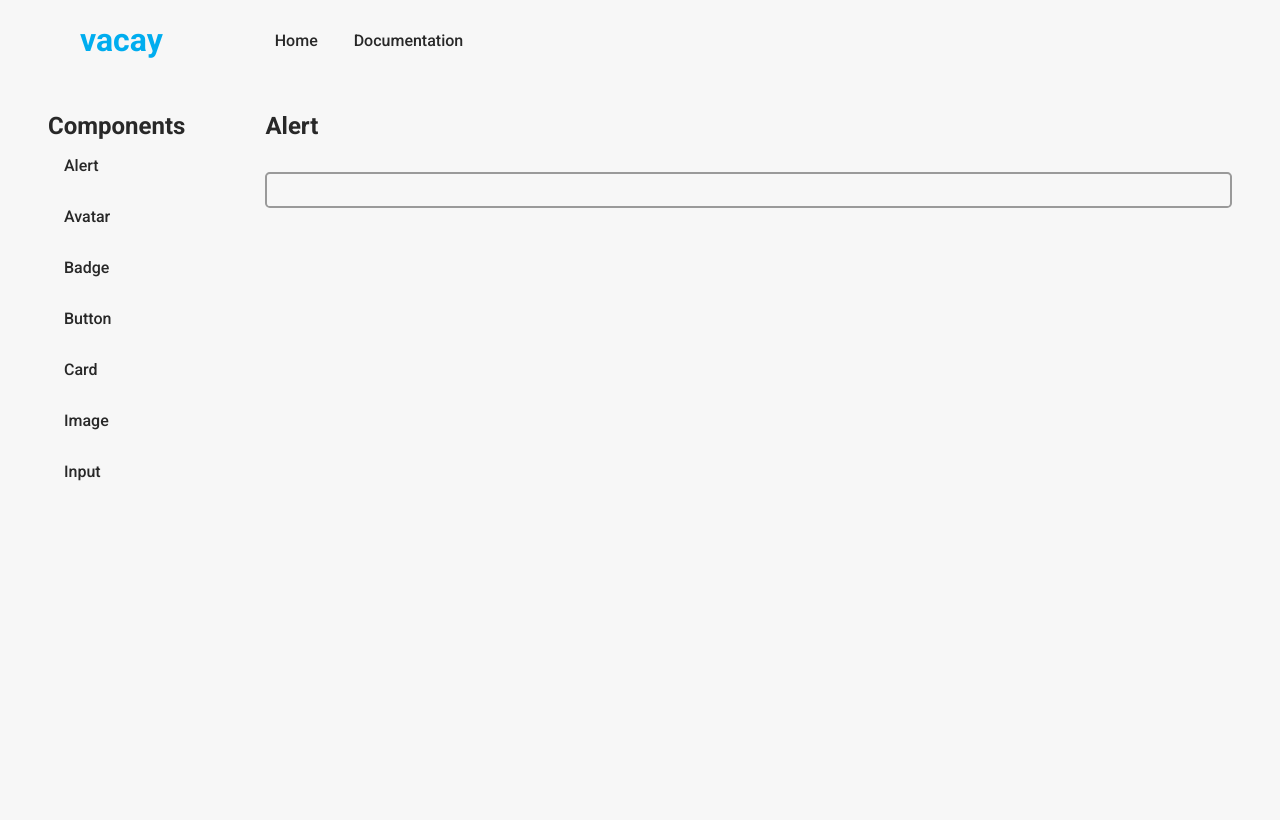
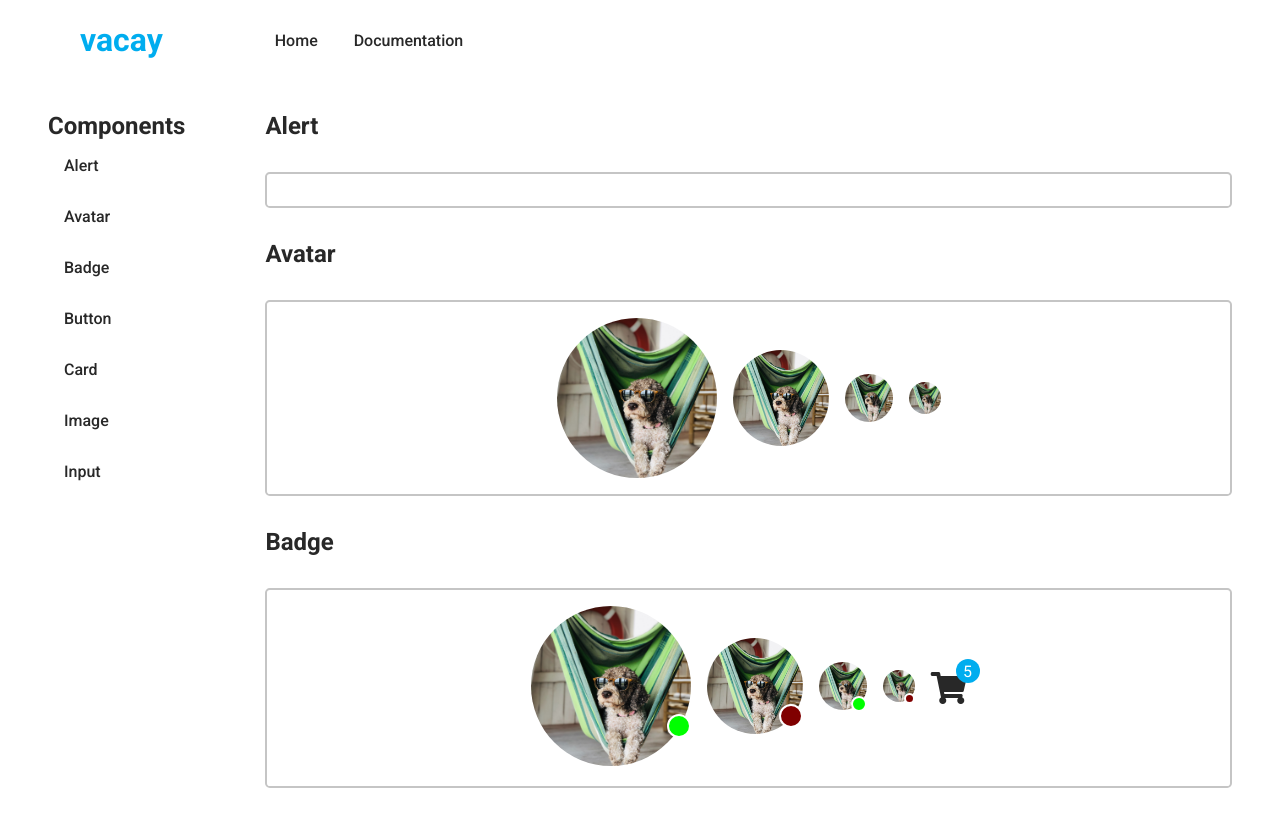
Before and after one commit to anik31/vacay-ui, a plain HTML site: page docs.html in a window 1280 px wide. Drawn offline with Linux system fonts and the light colour scheme.

Commit message:
style: add avatar & badge components

```diff
--- /dev/null
+++ b/components/avatar.css
@@ -0,0 +1,23 @@
+.avatar{
+    border-radius: 50%;
+}
+
+.avatar-lg{
+    width: 10rem;
+    height: 10rem;
+}
+
+.avatar-md{
+    width: 6rem;
+    height: 6rem;
+}
+
+.avatar-sm{
+    width: 3rem;
+    height: 3rem;
+}
+
+.avatar-xs{
+    width: 2rem;
+    height: 2rem;
+}
--- /dev/null
+++ b/components/badge.css
@@ -0,0 +1,60 @@
+.badge{
+    border-radius: 50%;
+    width: 1.5rem;
+    height: 1.5rem;
+    position: absolute;
+}
+
+.badge-wrapper{
+    position: relative;
+    width: fit-content;
+}
+
+.badge-status{
+    bottom: 0;
+    right: 0;
+    border: 2px solid var(--white-color);
+}
+
+.badge-number{
+    top: -0.8rem;
+    right: -0.8rem;
+    background-color: var(--primary-color);
+    color: var(--white-color) ;
+    display: flex;
+    align-items: center;
+    justify-content: center;
+}
+
+.badge-wrapper .avatar-lg ~ .badge-status{
+    margin-bottom: 2rem;
+}
+
+.badge-wrapper .avatar-md ~ .badge-status{
+    margin-bottom: 0.6rem;
+}
+
+.badge-wrapper .avatar-sm ~ .badge{
+    width: 1rem;
+    height: 1rem;
+}
+
+.badge-wrapper .avatar-sm ~ .badge-status{
+    margin-bottom: 0.1rem;
+}
+
+.badge-wrapper .avatar-xs ~ .badge{
+    width: 0.7rem;
+    height: 0.7rem;
+}
+
+.badge-wrapper .avatar-xs ~ .badge-status{
+    margin-bottom: 0.1rem;
+}
+
+.status-online{
+    background-color: var(--green-color);
+}
+.status-offline{
+    background-color: var(--maroon-color);
+}
--- /dev/null
+++ b/components/button.css
@@ -0,0 +1,4 @@
+.btn-icon{
+    font-size: 2rem;
+    color: var(--black-color);
+}
--- /dev/null
+++ b/components/vacay.css
@@ -0,0 +1,55 @@
+/* || fonts */
+
+@import url('https://fonts.googleapis.com/css2?family=Roboto:wght@100;300;400;500;700;900&display=swap');
+
+/* || icons */
+
+@import url("https://use.fontawesome.com/releases/v5.15.4/css/all.css");
+
+/* || component files */
+
+@import url(avatar.css);
+@import url(badge.css);
+@import url(button.css);
+
+/* || colors */
+
+:root{
+    --primary-color:#00adef;
+    --grey-color:#9A9A9A ;
+    --black-color:#282828;
+    --white-color:#ffffff;
+    --lynx-white-color: #F7F7F7;
+    --lynx-gray-color:#C5C5C5;
+    --green-color:#00FF00;
+    --maroon-color:#800000;
+}
+
+/* || reset css */
+
+*{
+    box-sizing: border-box;
+    padding: 0;
+    margin: 0;
+}
+
+a{
+    text-decoration: none;
+}
+
+button{
+    border: none;
+    cursor: pointer;
+}
+
+/* || general styles */
+
+html {
+	scroll-behavior: smooth;
+    font-family: 'Roboto', sans-serif;
+    font-size: 100%;
+}
+
+img{
+    object-fit: cover;
+}
--- a/docs.html
+++ b/docs.html
@@ -5,6 +5,7 @@
     <meta http-equiv="X-UA-Compatible" content="IE=edge">
     <meta name="viewport" content="width=device-width, initial-scale=1.0">
     <title>Vacay UI / Docs</title>
+    <link rel="stylesheet" href="./components/vacay.css">
     <link rel="stylesheet" href="style.css">
 </head>
 <body>
@@ -43,6 +44,44 @@
 
         </section>
 
+        <section id="Avatar">
+            <h2>Avatar</h2>
+            <div class="component-wrapper">
+                <img class="avatar avatar-lg" src="/assets/avatar.jpg" alt="avatar">
+                <img class="avatar avatar-md" src="/assets/avatar.jpg" alt="avatar">
+                <img class="avatar avatar-sm" src="/assets/avatar.jpg" alt="avatar">
+                <img class="avatar avatar-xs" src="/assets/avatar.jpg" alt="avatar">
+            </div>
+
+        </section>
+
+        <section id="Badge">
+            <h2>Badge</h2>
+            <div class="component-wrapper">
+                <div class="badge-wrapper">
+                    <img class="avatar avatar-lg" src="/assets/avatar.jpg" alt="avatar">
+                    <span class="badge badge-status status-online"></span>
+                </div>
+                <div class="badge-wrapper">
+                    <img class="avatar avatar-md" src="/assets/avatar.jpg" alt="avatar">
+                    <span class="badge badge-status status-offline"></span>
+                </div>
+                <div class="badge-wrapper">
+                    <img class="avatar avatar-sm" src="/assets/avatar.jpg" alt="avatar">
+                    <span class="badge badge-status status-online"></span>
+                </div>
+                <div class="badge-wrapper">
+                    <img class="avatar avatar-xs" src="/assets/avatar.jpg" alt="avatar">
+                    <span class="badge badge-status status-offline"></span>
+                </div>
+                <div class="badge-wrapper">
+                    <a href="" class=""><i class="btn-icon fas fa-shopping-cart"></i></a>
+                    <span class="badge badge-number">5</span>
+                </div>
+            </div>
+
+        </section>
+
     </main>
     </div>
 </body>
--- a/style.css
+++ b/style.css
@@ -1,6 +1,6 @@
 /* || fonts */
 
-@import url('https://fonts.googleapis.com/css2?family=Roboto:wght@400;500;700;900&display=swap');
+@import url('https://fonts.googleapis.com/css2?family=Roboto:wght@100;300;400;500;700;900&display=swap');
 
 /* || reset css */
 
@@ -31,7 +31,7 @@ html{
     font-family: 'Roboto', sans-serif;
     font-size: 100%;
     color: var(--black-color);
-    background-color: var(--lynx-white-color);
+    background-color: var(--white-color);
 }
 
 button{
@@ -47,13 +47,13 @@ button{
 }
 
 .primary-btn{
-    color: var(--lynx-white-color);
+    color: var(--white-color);
     background-color: var(--primary-color);
     font-weight: 500;
 }
 
 .secondary-btn{
-    background-color: var(--lynx-white-color);
+    background-color: var(--white-color);
     color: var(--black-color);
     border: 2px solid var(--lynx-gray-color);
     margin-left: 1rem;
@@ -164,9 +164,10 @@ header{
     flex-wrap: wrap;
     padding: 1rem;
     margin: 2rem 0;
-    border: 2px solid var(--grey-color);
+    border: 2px solid var(--lynx-gray-color);
     align-items: center;
     justify-content: center;
     border-radius:0.3rem;
     width: 100%;
+    gap: 1rem;
 }
```
Also changed, not shown: assets/avatar.jpg (added).
